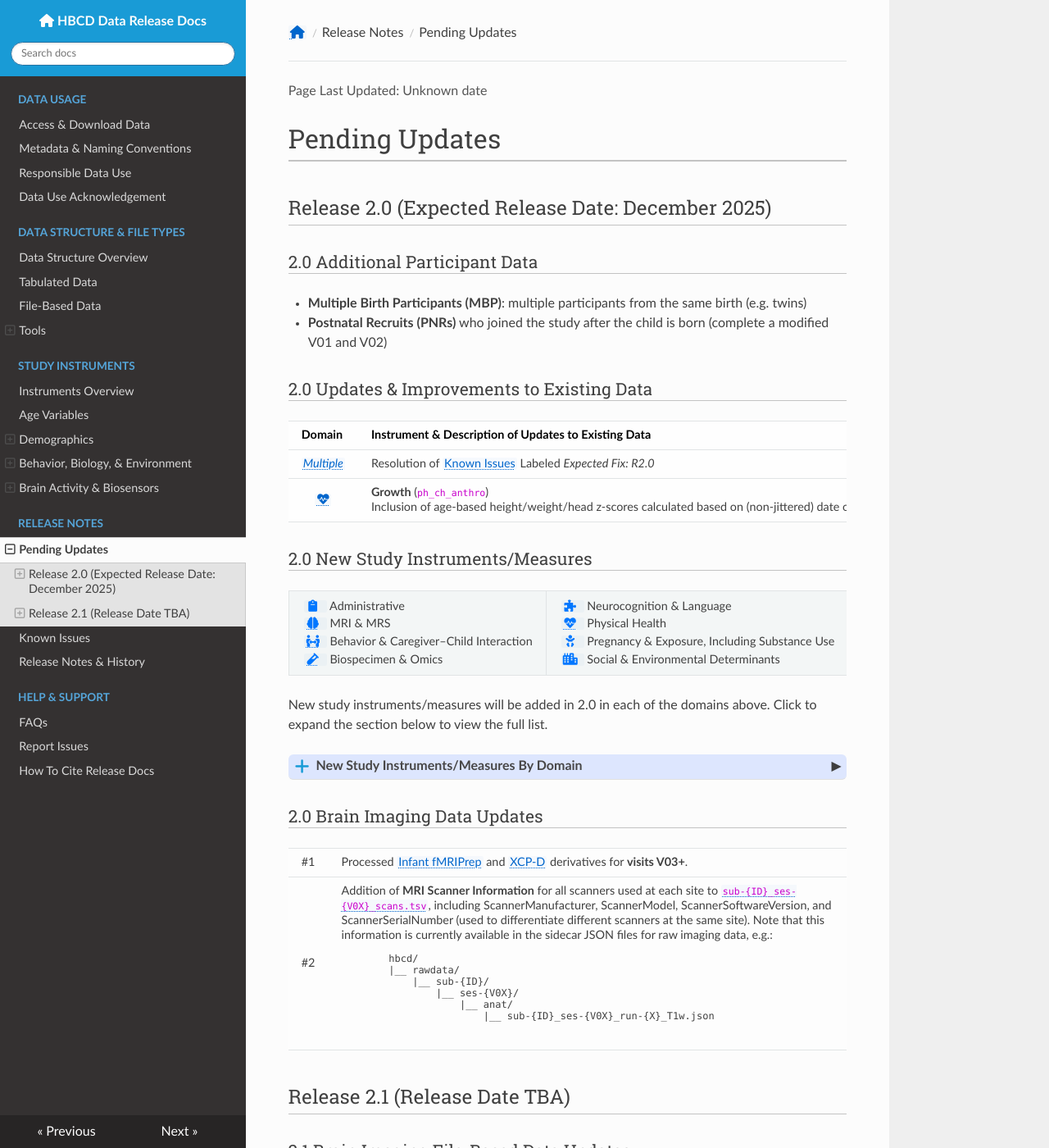
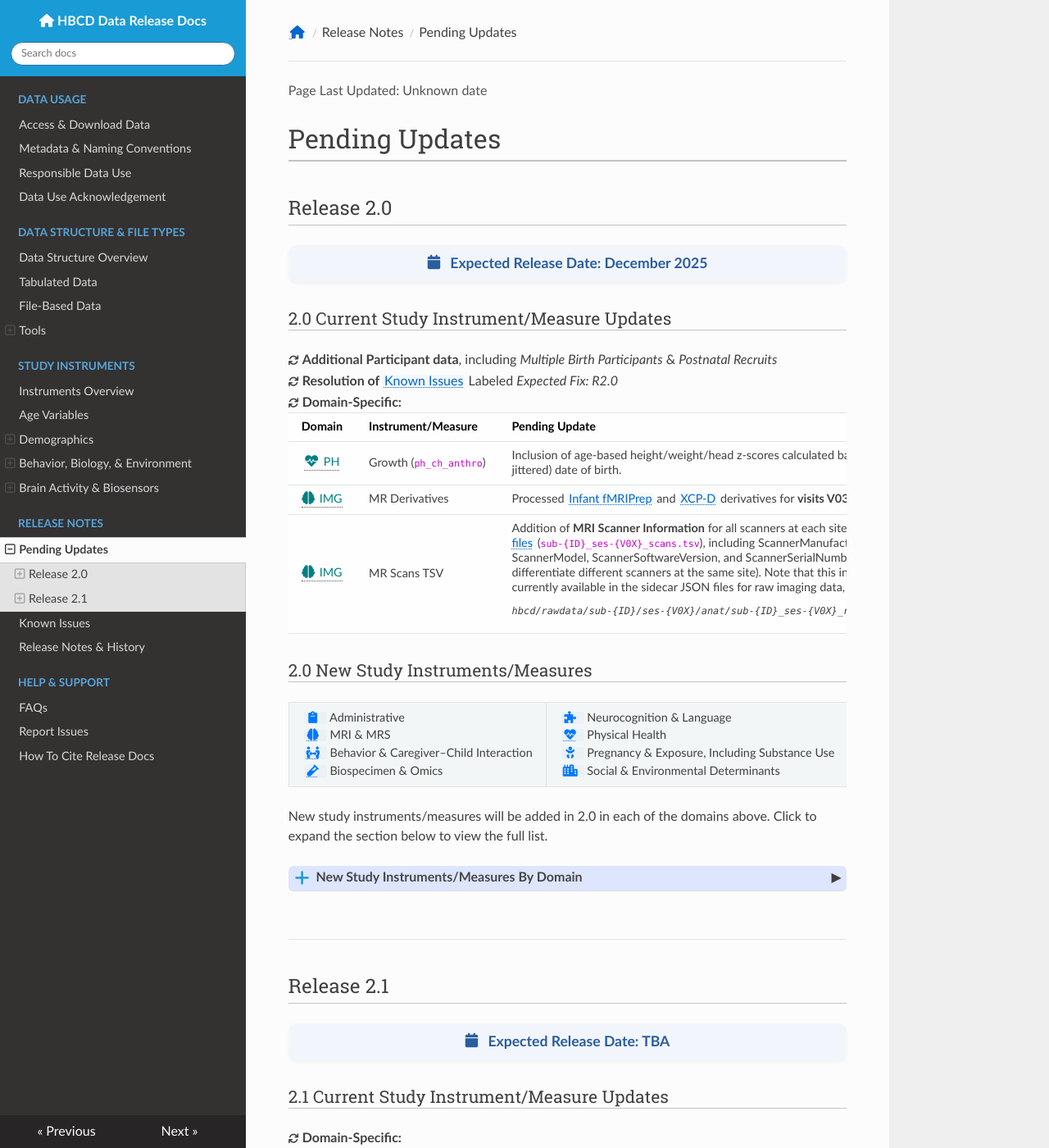
Before and after one commit to nbdc-datahub/hbcd-docs, an MkDocs documentation site: the page built from docs/changelog/pending.md, in a window 1280 px wide and 1400 px high. Shown: the whole window at 82% size. Built offline with MkDocs 1.6.1, drawn with Linux system fonts in a browser that asks for light colours; nearby versions of some CDN libraries; some of the changed text lies outside the part shown.

Commit message:
polish formatting of pending page

```diff
--- a/docs/changelog/pending.md
+++ b/docs/changelog/pending.md
@@ -1,36 +1,49 @@
 
 # Pending Updates
 
-## Release 2.0 (Expected Release Date: December 2025)
+## Release 2.0
 
-### 2.0 Additional Participant Data
- - **Multiple Birth Participants (MBP)**: multiple participants from the same birth (e.g. twins)
- - **Postnatal Recruits (PNRs)** who joined the study after the child is born (complete a modified V01 and V02)
+<div style="background:#f2f6fc; padding:12px 20px; border-radius:10px; text-align:center; margin-bottom:25px; box-shadow:0 2px 4px rgba(0,0,0,0.05);">
+  <span style="font-size:1.1em; font-weight:600; color:#2a5d9f;">
+    <i class="fa-solid fa-calendar" style="margin-right:8px; vertical-align: 1px;"></i>
+    Expected Release Date: December 2025
+  </span>
+</div>
 
-### 2.0 Updates & Improvements to Existing Data
+### 2.0 Current Study Instrument/Measure Updates
+
+<p style="margin-bottom: 2px;"><i class="fa-solid fa-arrows-rotate" style="font-size: 0.8em;"></i> <b>Additional Participant data</b>, including <i>Multiple Birth Participants</i> & <i>Postnatal Recruits</i></p>
+<p style="margin-bottom: 2px;"><i class="fa-solid fa-arrows-rotate" style="font-size: 0.8em;"></i> <b>Resolution of <a href="../knownissues" target="_blank">Known Issues</a></b> Labeled <i>Expected Fix: R2.0</i></p>
+<p style="margin-bottom: 0;"><i class="fa-solid fa-arrows-rotate" style="font-size: 0.8em;"></i> <b>Domain-Specific:</b></p>
 <table class="table-no-vertical-lines" style="width: 100%; border-collapse: collapse; table-layout: fixed; font-size: 16px;">
 <thead>
-  <th>Domain</th>
-  <th>Instrument & Description of Updates to Existing Data</th>
+<th>Domain</th>
+<th>Instrument/Measure</th>
+<th>Pending Update</th>
 </thead>
-  <tbody>
-      <tr>
-      <td style="width: 40px; text-align: center;">
-        <a href="../../../instruments/#instruments-by-domain" target="_blank"><i>Multiple</i></a>
-      </td>
-      <td>
-        Resolution of <a href="../knownissues" target="_blank">Known Issues</a></b> Labeled <i>Expected Fix: R2.0</i>
-      </td>
-    </tr>
-    <tr>
-      <td style="width: 40px; text-align: center;">
-        <a href="../../../instruments/#physhealth" target="_blank"><i class="fa fa-heart-pulse"></i></a>
-      </td>
-      <td>
-        <strong>Growth</strong> (<code>ph_ch_anthro</code>)<br>
-        <span class="update-text">Inclusion of age-based height/weight/head z-scores calculated based on (non-jittered) date of birth.</span>
-      </td>
-    </tr>
+<tbody>
+<tr>
+  <td style="text-align: center;"><span class="tooltip tooltip-right"><i class="fa fa-heart-pulse" style="font-size:1.1em; margin-right: 2px;"></i> PH<span class="tooltiptext">Physical Health</span></span></td>
+  <td>Growth (<code>ph_ch_anthro</code>)</td>
+  <td style="word-wrap: break-word; white-space: normal;">
+  Inclusion of age-based height/weight/head z-scores calculated based on (non-jittered) date of birth.</td>
+</tr>
+<tr>
+  <td style="text-align: center;"><span class="tooltip tooltip-right"><i class="fa fa-brain" style="font-size:1.1em; margin-right: 2px;"></i> IMG
+  <span class="tooltiptext">Magnetic Resonance Imaging & Spectroscopy</span></span></td>
+  <td>MR Derivatives</td>
+  <td style="word-wrap: break-word; white-space: normal;">
+  Processed <a href="../../instruments/mri/fmri/#nibabies" target="_blank" rel="noopener noreferrer">Infant fMRIPrep</a> and <a href="../../instruments/mri/fmri/#xcpd" target="_blank" rel="noopener noreferrer">XCP-D</a> derivatives for <strong>visits V03+</strong>.</td>
+</tr>
+<tr>
+  <td style="text-align: center;"><span class="tooltip tooltip-right"><i class="fa fa-brain" style="font-size:1.1em; margin-right: 2px;"></i> IMG
+  <span class="tooltiptext">Magnetic Resonance Imaging & Spectroscopy</span></span></td>
+  <td>MR Scans TSV</td>
+  <td style="word-wrap: break-word; white-space: normal;">
+  Addition of <strong>MRI Scanner Information</strong> for all scanners at each site to <a href="../../datacuration/file-based-data/#participant-session-scan-level-data" target="_blank">Scans TSV files</a> (<code>sub-{ID}_ses-{V0X}_scans.tsv</code>), including ScannerManufacturer, ScannerModel, ScannerSoftwareVersion, and ScannerSerialNumber (used to differentiate different scanners at the same site). Note that this information is currently available in the sidecar JSON files for raw imaging data, e.g.:
+  <pre style="font-size: 12px;"><i>hbcd/rawdata/sub-{ID}/ses-{V0X}/anat/sub-{ID}_ses-{V0X}_run-{X}_T1w.json</i></pre>
+  </td>
+</tr>
 </tbody>
 </table>
 <p></p><p></p>
@@ -142,43 +155,39 @@ New study instruments/measures will be added in 2.0 in each of the domains above
 </tbody>
 </table>
 </div>
-<p></p>
+<br>
 
-### 2.0 Brain Imaging Data Updates
+-----------------
 
+## Release 2.1
+
+<div style="background:#f2f6fc; padding:12px 20px; border-radius:10px; text-align:center; margin-bottom:25px; box-shadow:0 2px 4px rgba(0,0,0,0.05);">
+  <span style="font-size:1.1em; font-weight:600; color:#2a5d9f;">
+    <i class="fa-solid fa-calendar" style="margin-right:8px; vertical-align: 1px;"></i>
+    Expected Release Date: TBA
+  </span>
+</div>
+
+### 2.1 Current Study Instrument/Measure Updates
+
+<p style="margin-bottom: 0;"><i class="fa-solid fa-arrows-rotate" style="font-size: 0.8em;"></i> <b>Domain-Specific:</b></p>
 <table class="table-no-vertical-lines" style="width: 100%; border-collapse: collapse; table-layout: fixed; font-size: 16px;">
+<thead>
+<th>Domain</th>
+<th>Instrument/Measure</th>
+<th>Pending Update</th>
+</thead>
 <tbody>
 <tr>
-  <td>#1</td>
-  <td>Processed <a href="../../instruments/mri/fmri/#nibabies" target="_blank" rel="noopener noreferrer">Infant fMRIPrep</a> and <a href="../../instruments/mri/fmri/#xcpd" target="_blank" rel="noopener noreferrer">XCP-D</a> derivatives for <strong>visits V03+</strong>.</td>
-</tr>
-<tr>
-  <td>#2</td>
-  <td style="word-wrap: break-word; white-space: normal;">Addition of <strong>MRI Scanner Information</strong> for all scanners used at each site to <a href="../../datacuration/file-based-data/#participant-session-scan-level-data" target="_blank"><code>sub-{ID}_ses-{V0X}_scans.tsv</code></a>, including ScannerManufacturer, ScannerModel, ScannerSoftwareVersion, and ScannerSerialNumber (used to differentiate different scanners at the same site). Note that this information is currently available in the sidecar JSON files for raw imaging data, e.g.:
-  <pre style="font-size: 12px;">
-        hbcd/
-        |__ rawdata/
-            |__ sub-{ID}/
-                |__ ses-{V0X}/
-                    |__ anat/
-                        |__ sub-{ID}_ses-{V0X}_run-{X}_T1w.json
-        </pre>
-  </td>
+  <td style="text-align: center;"><span class="tooltip tooltip-right"><i class="fa fa-brain" style="font-size:1.1em; margin-right: 2px;"></i> IMG
+  <span class="tooltiptext">Magnetic Resonance Imaging & Spectroscopy</span></span></td>
+  <td>DICOMs</td>
+  <td style="word-wrap: break-word; white-space: normal;">
+  Addition of <strong>source DICOMs</strong> for <a href="../../datacuration/file-based-data/#raw-bids" target="_blank">raw BIDS</a> for all imaging modalities.</td>
 </tr>
 </tbody>
 </table>
 
-## Release 2.1 (Release Date TBA)
 
-### 2.1 Brain Imaging File-Based Data Updates
-
-<table class="table-no-vertical-lines" style="width: 100%; border-collapse: collapse; table-layout: fixed; font-size: 16px;">
-<tbody>
-<tr>
-  <td>#1</td>
-  <td>Addition of <strong>source DICOMs</strong> for <a href="../../datacuration/file-based-data/#raw-bids" target="_blank">raw BIDS</a> for all imaging modalities.</td>
-</tr>
-</tbody>
-</table>
 
 <br>
```
